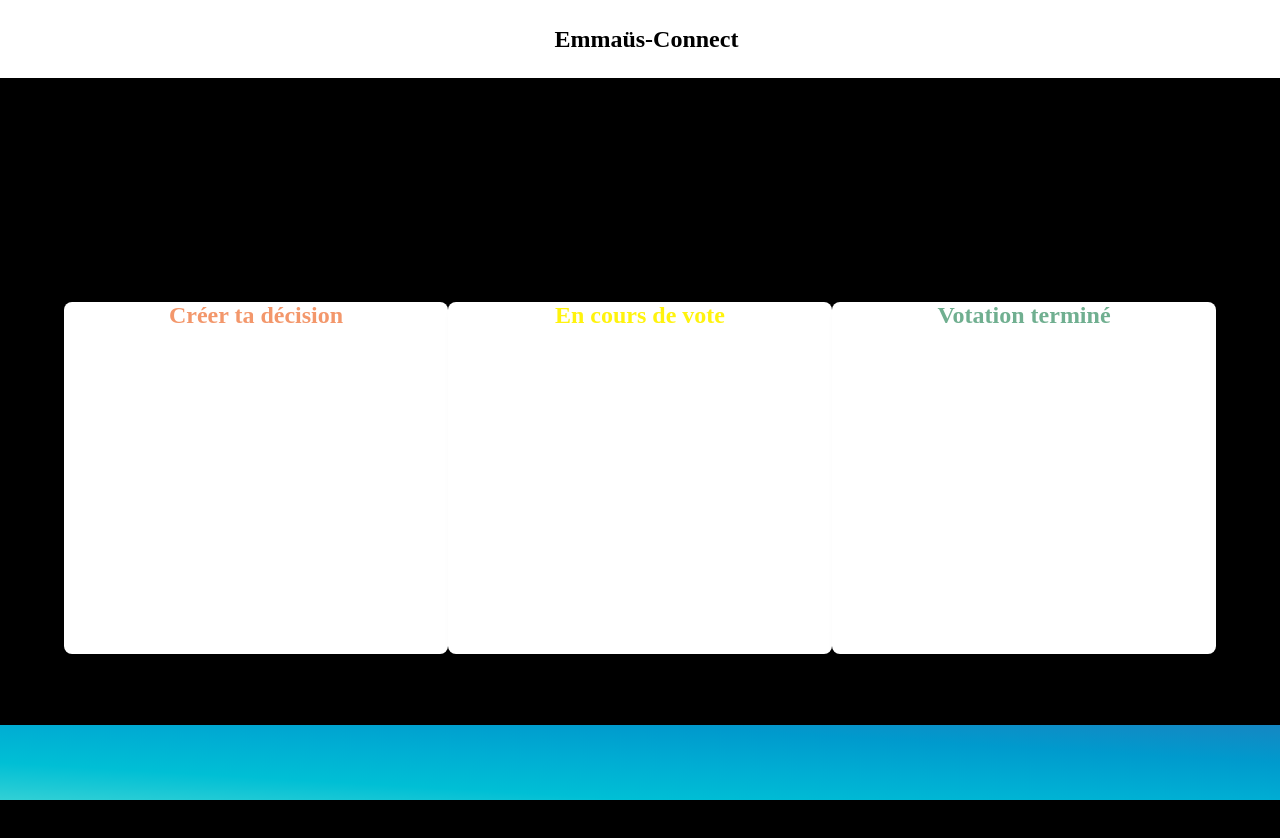
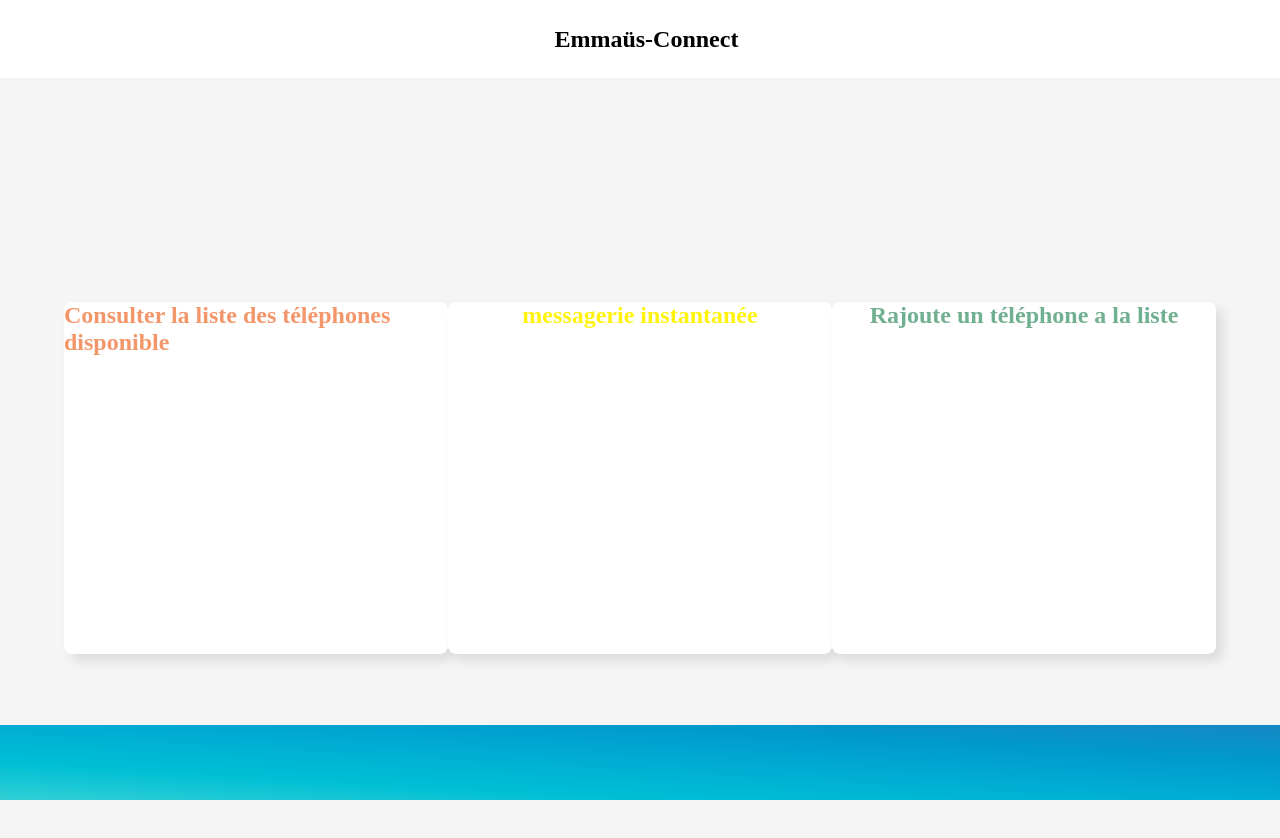
Before and after one commit to ThomasD26/Emmaus-Connect, a React (Vite) app in the folder Emmaus-Connect/: page /Menu in a window 1280 px wide. Shown: the top 838 px of the page. Built offline with nearby package versions, Linux system fonts and the light colour scheme.

Commit message:
hackathon frontend fetch API + algo fonctionnel FIXE CONFLIT BIS

```diff
--- a/Emmaus-Connect/src/App.css
+++ b/Emmaus-Connect/src/App.css
@@ -55,7 +55,7 @@ body {
 }
 
 .mainHome{
-    background-color:black;
+    background-color:rgb(245, 245, 245);
     min-height: 100vh;
     display: flex;
     align-items: center;
--- a/Emmaus-Connect/src/App.jsx
+++ b/Emmaus-Connect/src/App.jsx
@@ -13,7 +13,7 @@ function App() {
         <Routes>
           <Route path="/" element={<LoginForm />} />
           <Route path="/Menu" element={<Menu />} />
-          <Route path="/Phone" element={<PhoneApp />} />
+          <Route path="/Menu/Phone" element={<PhoneApp />} />
           <Route path="/Menu/Chatmembre" element={<Chatmembre/>} />
           <Route path="/Menu/AjouterTel" element={<AjouterTel/>} />
         </Routes>
--- a/Emmaus-Connect/src/components/Menu.jsx
+++ b/Emmaus-Connect/src/components/Menu.jsx
@@ -5,18 +5,18 @@ export default function Menu() {
     <main>
       <h1 className="banniere">Emmaüs-Connect</h1>
       <div className="mainHome">
-        <Link className="Creer" to="/Menu/PrixTel">
-          <h2 className="TitreHome">Créer ta décision</h2>
+        <Link className="Creer" to="/Menu/phone">
+          <h2 className="TitreHome">Consulter la liste des téléphones disponible</h2>
           <p className="TexteHome">
           </p>
         </Link>
         <Link className="EnCours" to="/Menu/Chatmembre">
-          <h2 className="TitreHome">En cours de vote</h2>
+          <h2 className="TitreHome">messagerie instantanée</h2>
           <p className="TexteHome">
           </p>
         </Link>
         <Link className="VoteEnd" to="/Menu/AjouterTel">
-          <h2 className="TitreHome">Votation terminé</h2>
+          <h2 className="TitreHome">Rajoute un téléphone a la liste</h2>
           <p className="TexteHome">
           </p>
         </Link>
--- a/Emmaus-Connect/src/components/PhoneApp.jsx
+++ b/Emmaus-Connect/src/components/PhoneApp.jsx
@@ -1,5 +1,6 @@
 import React, { useEffect, useState } from 'react';
 import calculerValeurTelephone from './algo.js';
+import { Link } from "react-router-dom";
 
 function PhoneApp() {
   const [phones, setPhones] = useState([]);
@@ -32,8 +33,10 @@ function PhoneApp() {
   };
 
 return (
-  <div>
-    <h1>Liste des téléphones</h1>{phones.map((phone) => (
+  <main>
+    <Link className="banniere" to='/Menu'>Emmaüs-Connect</Link>
+    <h1>Liste des téléphones</h1>
+    <div className="mainHome">{phones.map((phone) => (
       <div key={phone.ID}>
 
     <h2> s</h2>    <ul>
@@ -76,7 +79,9 @@ return (
         </ul>
       </div>
     ))}
-  </div>
+    </div>
+    <div className="footer"/>
+  </main>
 );
 }
 
```
Also changed, not shown: Emmaus-Connect/src/components/PrixTel.jsx (deleted, +0 -11 lines).
